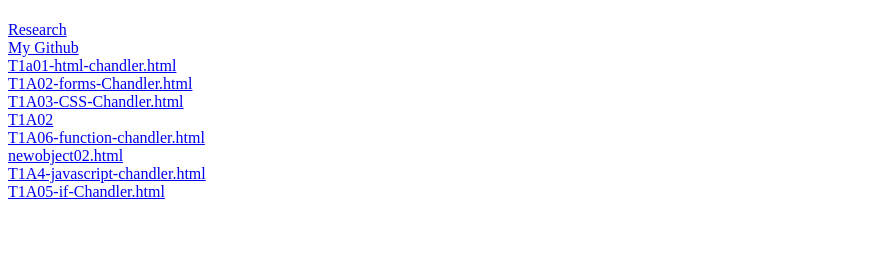
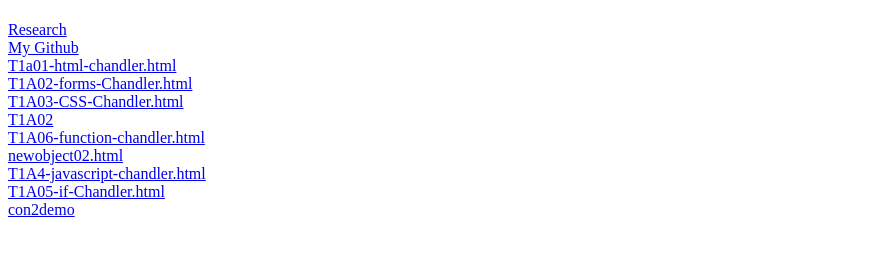
Before and after one commit to Chandler12/game-dev, a plain HTML site: page index.html in a window 1280 px wide. Shown: the part 85-338 px from the top of the page, without its empty margins (0-888 px from the left). Drawn offline with Linux system fonts and the light colour scheme.

Commit message:
Update index.html

```diff
--- a/index.html
+++ b/index.html
@@ -37,3 +37,5 @@ Index
 
 
 <a href="If%20Statmdentx/t1a05-if-Chandler.html">T1A05-if-Chandler.html</a><br>
+
+<a href="Con2.html">con2demo</a><br>
```
